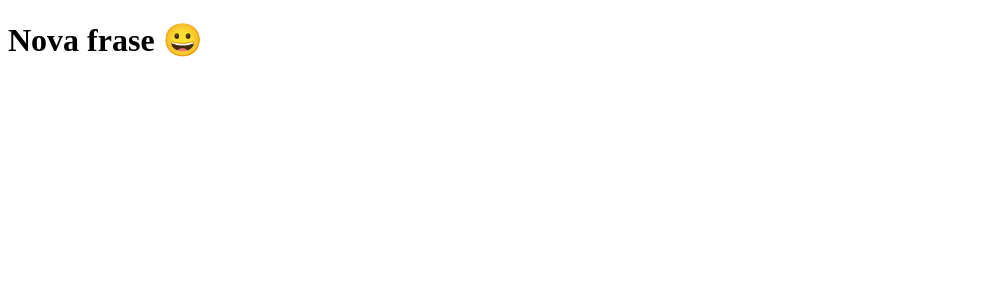
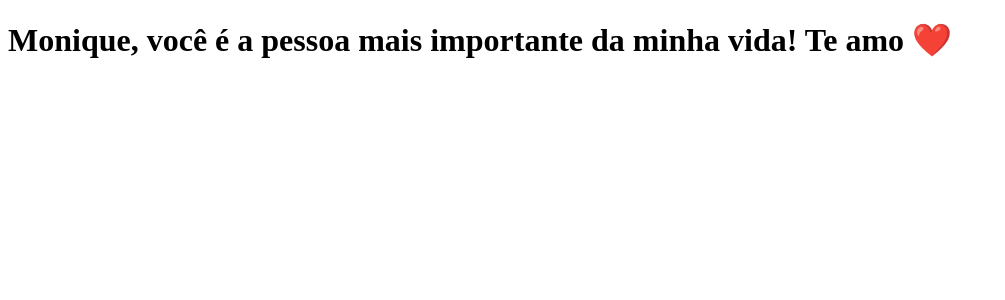
Before and after one commit to jessebcorreia/tabmoney, a Next.js app: page / in a window 1280 px wide. Shown: the top 300 px of the page, without its empty margins (0-1005 px from the left). Built offline with nearby package versions, Linux system fonts and the light colour scheme.

Commit message:
altera a frase

```diff
--- a/pages/index.js
+++ b/pages/index.js
@@ -1,5 +1,7 @@
 function Home() {
-  return <h1>Nova frase 😀</h1>;
+  return (
+    <h1>Monique, você é a pessoa mais importante da minha vida! Te amo ❤️</h1>
+  );
 }
 
 export default Home;
```
